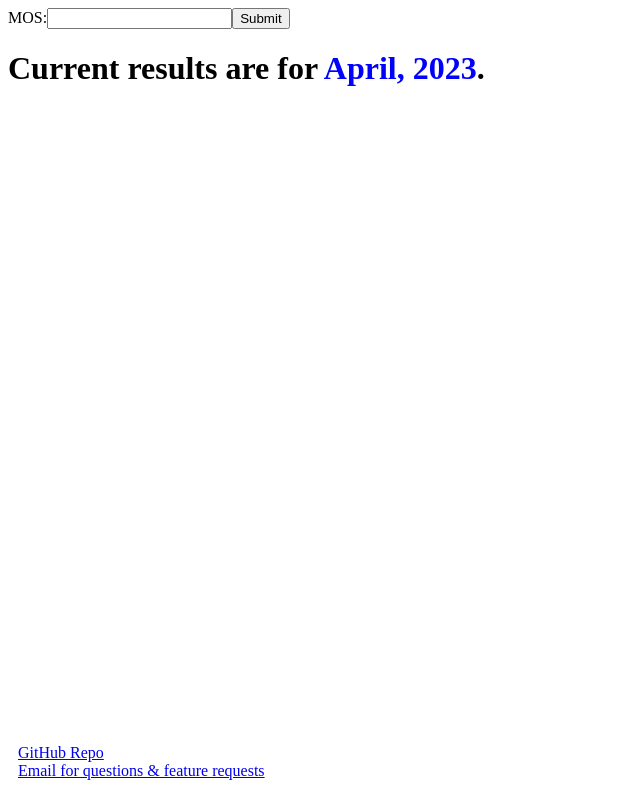
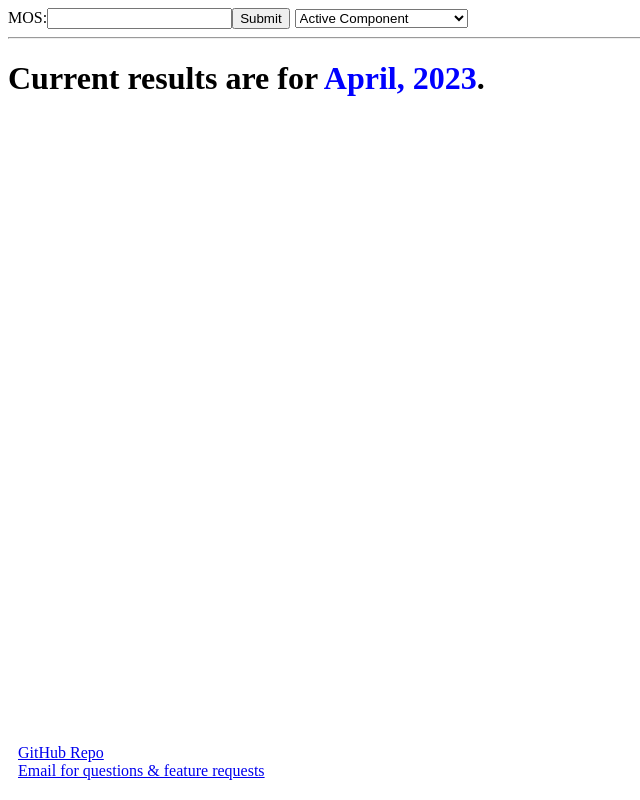
Before and after one commit to jterwilliger30/pointcutoff.com, a React (Create React App) app: page / in a window 1280 px wide. Shown: the whole page, without its empty margins (0-640 px from the left). Built offline with nearby package versions, Linux system fonts and the light colour scheme.

Commit message:
Incorporated selector logic

```diff
--- a/src/App.css
+++ b/src/App.css
@@ -14,3 +14,7 @@
             /* Height of the footer*/
             height: 40px;
         }
+
+#selector {
+    margin-left: 5px;
+}
--- a/src/components/mos_form.js
+++ b/src/components/mos_form.js
@@ -3,9 +3,12 @@ import axios from 'axios'
 
 function Create() {
     const [mos, setTitle] = useState('')
+    const [ac_agr, setSelector] =  useState('ac')
     const handleSubmit = (e) => {
         e.preventDefault()
-        const myParams = {data: mos}
+        const myParams = {data: mos, selector: ac_agr}
+
+        console.log(ac_agr);
 
         axios.post("handle_data", myParams).then((getResponse) => {
             console.log(getResponse.data);
@@ -27,6 +30,7 @@ function Create() {
     return (
         <form onSubmit={handleSubmit} method="post">
 
+
         <label>MOS:</label>
         <input
         type="text"
@@ -37,18 +41,17 @@ function Create() {
 
         </input>
             <button type="submit">Submit</button>
+        <select value={ac_agr} onChange={(e) => setSelector(e.target.value)} id="selector">
+            <option value="ac">Active Component</option>
+            <option value="agr">National Guard / Reserve</option>
+        </select> <hr />
         <h1>Current results are for <span class="month">April, 2023</span>.</h1>
         <p id="demo"></p>
 	<p id="footer">
 	<a href="https://github.com/jterwilliger30/pointcutoff.com">GitHub Repo</a>  <br />
 	<a href="mailto:jterwilliger30@gmail.com">Email for questions & feature requests</a>
 	</p>
-        </form>
-
-
-    )
-
-
+        </form>)
 
 }
 export default Create;
```
